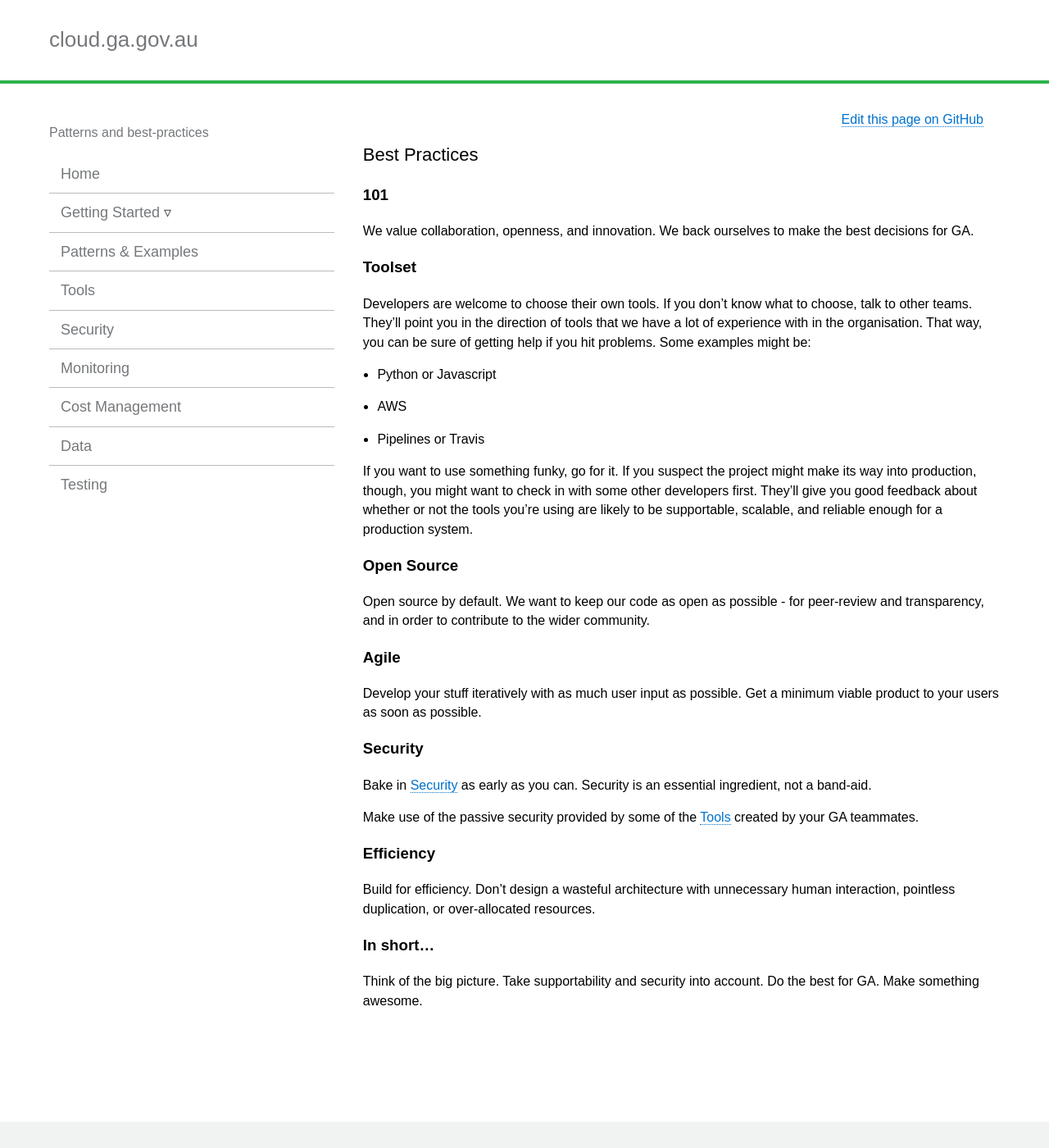
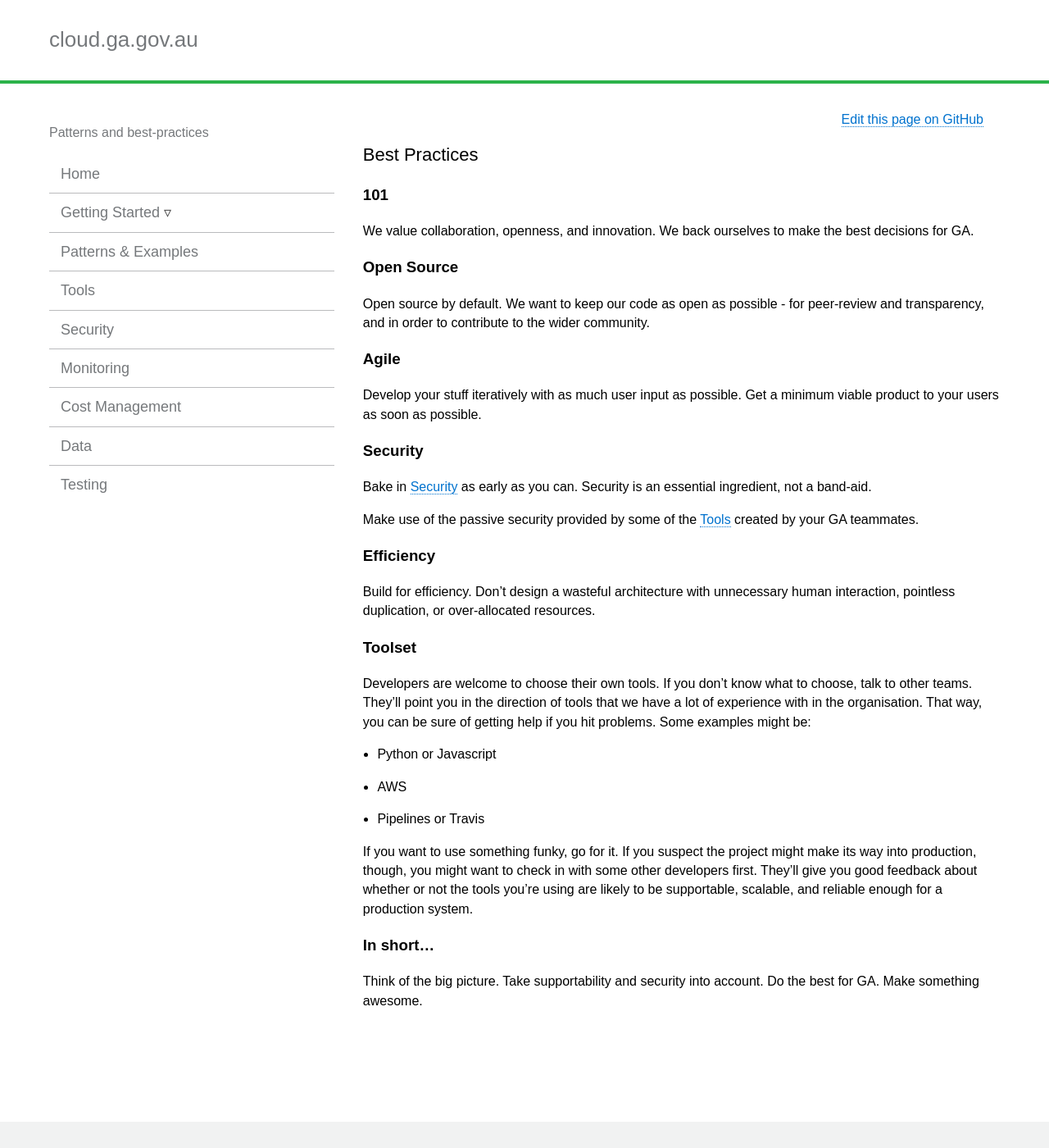
Before and after one commit to GeoscienceAustralia/cloud, a Jekyll site: the page built from docs/_pages/best_practices_sub.md, in a window 1280 px wide and 1400 px high. Shown: the whole window at 82% size. Built offline with Jekyll 4.4.1, drawn with Linux system fonts in a browser that asks for light colours; nearby versions of some CDN libraries; part of the change alters nothing that is shown.

```diff
--- a/docs/_pages/best_practices_sub.md
+++ b/docs/_pages/best_practices_sub.md
@@ -7,16 +7,6 @@ permalink: best_practices_sub.html
 ### 101
 
 We value collaboration, openness, and innovation. We back ourselves to make the best decisions for GA.
-
-### Toolset
-
-Developers are welcome to choose their own tools. If you don't know what to choose, talk to other teams. They'll point you in the direction of tools that we have a lot of experience with in the organisation. That way, you can be sure of getting help if you hit problems. Some examples might be:
-
-* Python or Javascript
-* AWS
-* Pipelines or Travis
-
-If you want to use something funky, go for it. If you suspect the project might make its way into production, though, you might want to check in with some other developers first. They'll give you good feedback about whether or not the tools you're using are likely to be supportable, scalable, and reliable enough for a production system.
 
 ### Open Source
 
@@ -36,6 +26,16 @@ Make use of the passive security provided by some of the [Tools](tools_index.md)
 
 Build for efficiency. Don't design a wasteful architecture with unnecessary human interaction, pointless duplication, or over-allocated resources.
 
+### Toolset
+
+Developers are welcome to choose their own tools. If you don't know what to choose, talk to other teams. They'll point you in the direction of tools that we have a lot of experience with in the organisation. That way, you can be sure of getting help if you hit problems. Some examples might be:
+
+* Python or Javascript
+* AWS
+* Pipelines or Travis
+
+If you want to use something funky, go for it. If you suspect the project might make its way into production, though, you might want to check in with some other developers first. They'll give you good feedback about whether or not the tools you're using are likely to be supportable, scalable, and reliable enough for a production system.
+
 ### In short...
 
 Think of the big picture. Take supportability and security into account. Do the best for GA. Make something awesome.
```
